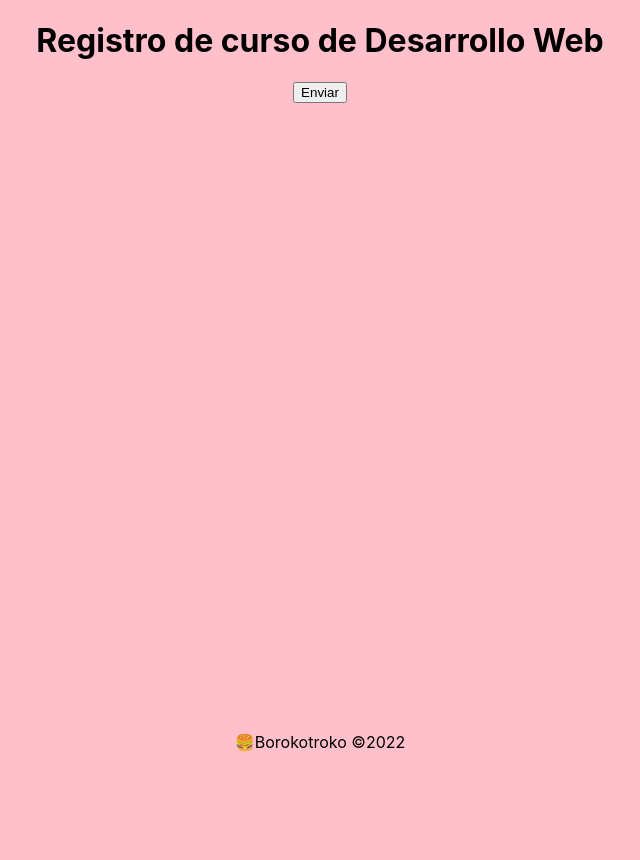
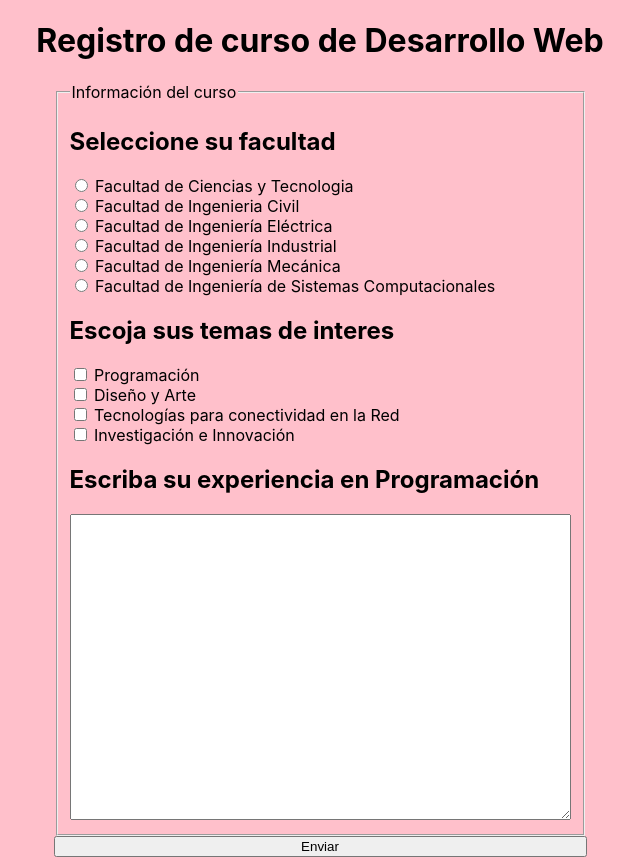
Before and after one commit to eivaremir/Practica-de-Desarrollo-Web-utp, a website: page index.html in a window 1280 px wide. Shown: the top 860 px of the page, without its empty margins (320-960 px from the left). Before the commit the page ends 800 px from the top, so only its background shows below. Drawn offline with Linux system fonts and the light colour scheme.

Commit message:
add parte 2

```diff
--- a/index.html
+++ b/index.html
@@ -37,9 +37,47 @@
             <!--  -->
 
             <!--  -->
+            <fieldset name="campo3">
+                <h2><b>Seleccione su facultad </b></h2>
+                <legend>Información del curso</legend>
+                <input type="radio" id ="FCT" name="1" value="Facultad de Ciencias y Tecnologia">
+                <label for="FCT">Facultad de Ciencias y Tecnologia</label>
+                <br>
+                <input type="radio" id ="FIC" name="1" value="Facultad de Ingenieria Civil">
+                <label for="FIC">Facultad de Ingenieria Civil</label>
+                <br>
+                <input type="radio" id ="FIE" name="1" value="Facultad de Ingeniería Eléctrica">
+                <label for="FIE">Facultad de Ingeniería Eléctrica</label>
+                <br>
+                <input type="radio" id ="FII" name="1" value="Facultad de Ingeniería Industrial">
+                <label for="FII">Facultad de Ingeniería Industrial</label>
+                <br>
+                <input type="radio" id ="FIM" name="1" value="Facultad de Ingeniería Mecánica">
+                <label for="FIM">Facultad de Ingeniería Mecánica</label>
+                <br>
+                <input type="radio" id ="FISIC" name="1" value="Facultad de Ingeniería de Sistemas Computacionales">
+                <label for="FISIC">Facultad de Ingeniería de Sistemas Computacionales</label>
+                <br>
+                <h2><b>Escoja sus temas de interes</b></h2>
+                <input type="checkbox" id ="prog" name="1" value="programacion">
+                <label for="prog">Programación</label>
+                <br>
+                <input type="checkbox" id ="dis" name="1" value="diseno">
+                <label for="dis">Diseño y Arte</label>
+                <br>
+                <input type="checkbox" id ="tec" name="1" value="tecnologia">
+                <label for="tec">Tecnologías para conectividad en la Red</label>
+                <br>
+                <input type="checkbox" id ="ing" name="1" value="ingenieria">
+                <label for="ing">Investigación e Innovación</label>
+                <br>
+                <h2><b>Escriba su experiencia en Programación</b></h2>
+                <textarea cols="60" rows="20"></textarea>
+            </fieldset>
+            <button>Enviar</button>
 
-            <button>Enviar</button>
         </form>
+
 
         <footer
             style="
```
